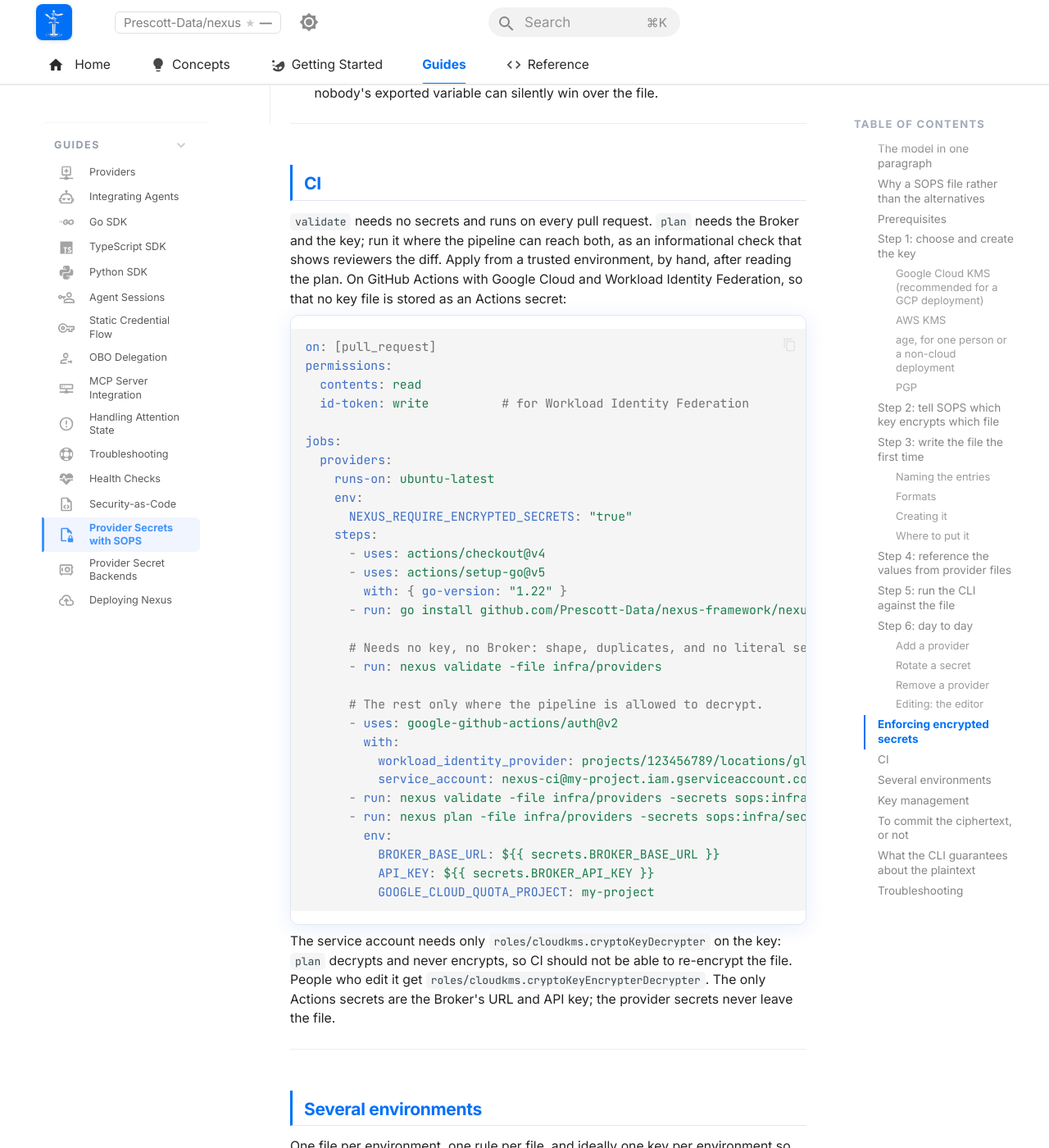
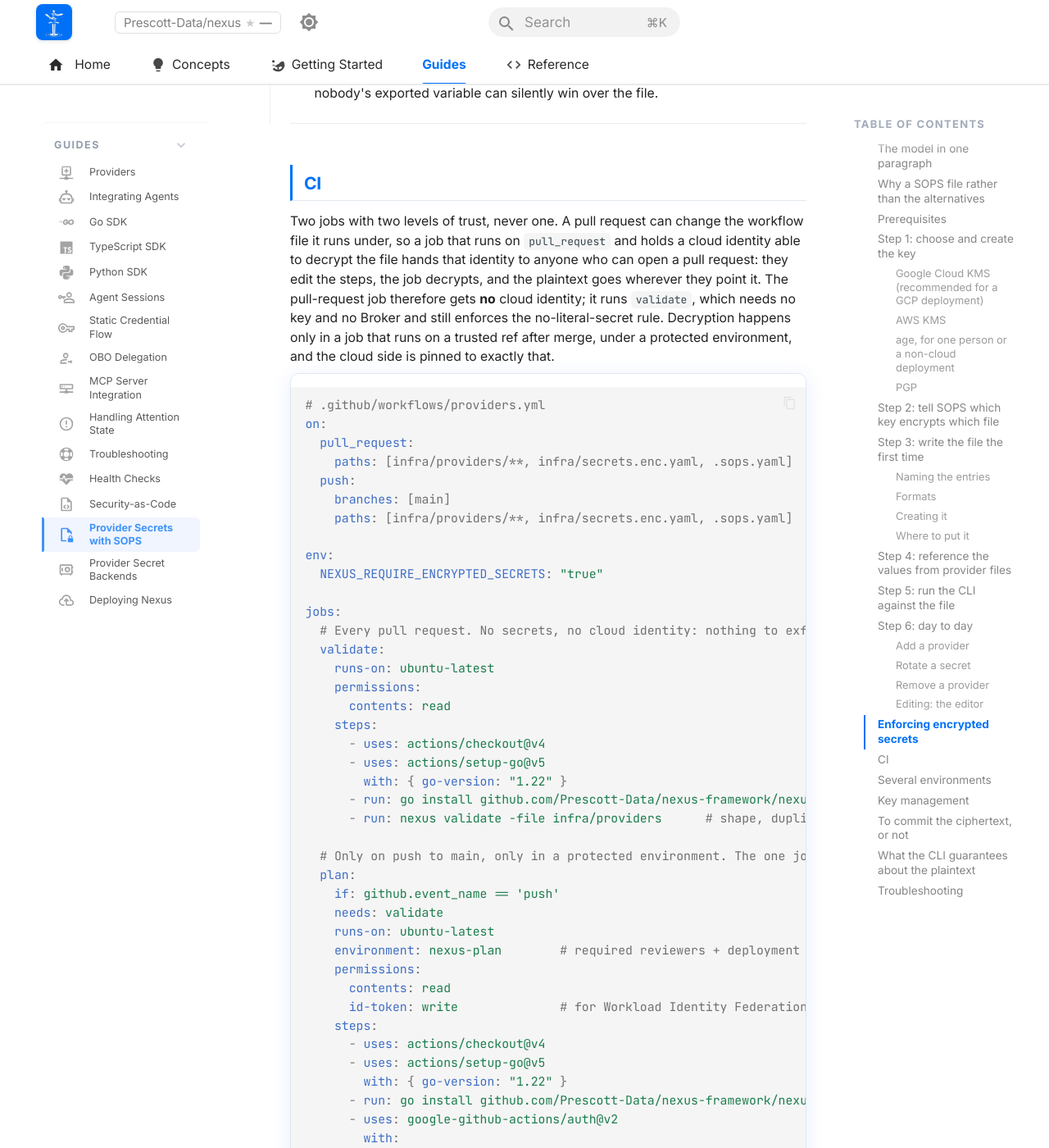
Before and after one commit to Prescott-Data/nexus-framework, an MkDocs documentation site: the page built from docs/guides/provider-secrets-with-sops.md, in a window 1280 px wide and 1400 px high, scrolled down 11951 px. Shown: the whole window at 82% size. Built offline with MkDocs 1.6.1 and Material for MkDocs 9.7.7, drawn with Linux system fonts in a browser that asks for light colours; comment, search, counter and statistics services are not loaded; some of the changed text lies outside the part shown.

Commit message:
cli: JSON non-string stored values count as plaintext; validate confirms encryption only after the check; CI guidance keeps pull requests keyless
Copilot round 4. plaintextKeys recorded only JSON strings, so a number,
boolean or null left in plaintext passed the policy and was then accepted
by the decrypted parser; every non-metadata key is now recorded. The
"is encrypted at rest" line moves after lookupWith, where it is true.
The guide's CI section is now two jobs: a keyless validate on every pull
request and a plan that decrypts only on push to main under a protected
environment, with the Workload Identity Federation attribute condition
pinned to repository and ref; Security-as-Code's snippet matches. The
troubleshooting row for plaintext values says decrypt and re-encrypt
after removing the rule, since updatekeys changes recipients only.

````diff
--- a/docs/guides/provider-secrets-with-sops.md
+++ b/docs/guides/provider-secrets-with-sops.md
@@ -348,29 +348,47 @@
 
 ## CI
 
-`validate` needs no secrets and runs on every pull request. `plan` needs the Broker and the key; run it where the pipeline can reach both, as an informational check that shows reviewers the diff. Apply from a trusted environment, by hand, after reading the plan. On GitHub Actions with Google Cloud and Workload Identity Federation, so that no key file is stored as an Actions secret:
+Two jobs with two levels of trust, never one. A pull request can change the workflow file it runs under, so a job that runs on `pull_request` and holds a cloud identity able to decrypt the file hands that identity to anyone who can open a pull request: they edit the steps, the job decrypts, and the plaintext goes wherever they point it. The pull-request job therefore gets **no** cloud identity; it runs `validate`, which needs no key and no Broker and still enforces the no-literal-secret rule. Decryption happens only in a job that runs on a trusted ref after merge, under a protected environment, and the cloud side is pinned to exactly that.
 
 ```yaml
-on: [pull_request]
-permissions:
-  contents: read
-  id-token: write          # for Workload Identity Federation
+# .github/workflows/providers.yml
+on:
+  pull_request:
+    paths: [infra/providers/**, infra/secrets.enc.yaml, .sops.yaml]
+  push:
+    branches: [main]
+    paths: [infra/providers/**, infra/secrets.enc.yaml, .sops.yaml]
+
+env:
+  NEXUS_REQUIRE_ENCRYPTED_SECRETS: "true"
 
 jobs:
-  providers:
+  # Every pull request. No secrets, no cloud identity: nothing to exfiltrate.
+  validate:
     runs-on: ubuntu-latest
-    env:
-      NEXUS_REQUIRE_ENCRYPTED_SECRETS: "true"
+    permissions:
+      contents: read
     steps:
       - uses: actions/checkout@v4
       - uses: actions/setup-go@v5
         with: { go-version: "1.22" }
       - run: go install github.com/Prescott-Data/nexus-framework/nexus-cli/cmd/nexus@v0.6.6
+      - run: nexus validate -file infra/providers      # shape, duplicates, no literal secrets
 
-      # Needs no key, no Broker: shape, duplicates, and no literal secrets.
-      - run: nexus validate -file infra/providers
-
-      # The rest only where the pipeline is allowed to decrypt.
+  # Only on push to main, only in a protected environment. The one job that can decrypt.
+  plan:
+    if: github.event_name == 'push'
+    needs: validate
+    runs-on: ubuntu-latest
+    environment: nexus-plan        # required reviewers + deployment branch rule "main" in the repo settings
+    permissions:
+      contents: read
+      id-token: write              # for Workload Identity Federation
+    steps:
+      - uses: actions/checkout@v4
+      - uses: actions/setup-go@v5
+        with: { go-version: "1.22" }
+      - run: go install github.com/Prescott-Data/nexus-framework/nexus-cli/cmd/nexus@v0.6.6
       - uses: google-github-actions/auth@v2
         with:
           workload_identity_provider: projects/123456789/locations/global/workloadIdentityPools/github/providers/github
@@ -383,7 +401,17 @@
           GOOGLE_CLOUD_QUOTA_PROJECT: my-project
 ```
 
-The service account needs only `roles/cloudkms.cryptoKeyDecrypter` on the key: `plan` decrypts and never encrypts, so CI should not be able to re-encrypt the file. People who edit it get `roles/cloudkms.cryptoKeyEncrypterDecrypter`. The only Actions secrets are the Broker's URL and API key; the provider secrets never leave the file.
+The workflow alone is not the control; the cloud side must refuse a token from anywhere else. On the Workload Identity Federation provider, set an attribute condition that pins the repository **and** the ref or environment, so that a token minted by a pull request, a fork, or a copy of this workflow on another branch cannot impersonate the service account even if the YAML is identical:
+
+```
+assertion.repository == "my-org/my-repo" && assertion.ref == "refs/heads/main"
+# or, binding to the protected environment instead of the branch:
+assertion.repository == "my-org/my-repo" && assertion.environment == "nexus-plan"
+```
+
+Map `attribute.repository` and `attribute.ref` (or `attribute.environment`) from the token's claims when you create the provider, and bind the service account to the pool with a principalSet that names the repository. The service account itself needs only `roles/cloudkms.cryptoKeyDecrypter` on the key: `plan` decrypts and never encrypts, so CI should not be able to re-encrypt the file. People who edit it get `roles/cloudkms.cryptoKeyEncrypterDecrypter`. The only Actions secrets are the Broker's URL and API key; the provider secrets never leave the file.
+
+If reviewers want to see the plan before merging rather than after, run it from an operator's machine and paste the masked output into the pull request. A `pull_request` job that can decrypt is not a safe shortcut to that, and `pull_request_target` with a checkout of the PR head is worse.
 
 ---
 
@@ -471,6 +499,6 @@
 | The editor opens and shows `ENC[...]` strings | You opened the file directly, not through `sops edit` | `sops edit infra/secrets.enc.yaml` |
 | `sops edit` returns at once and nothing changed | A GUI editor that does not block | `EDITOR="code --wait"` (or the editor's equivalent) |
 | `-require-encrypted-secrets: -secrets is "env"` on `plan` | `NEXUS_SECRETS` is unset and no `-secrets` was passed, so the default `env` source was selected | Pass `-secrets sops:…` or export `NEXUS_SECRETS` |
-| `-require-encrypted-secrets: N value(s) are stored in plaintext in …: KEY` | A SOPS `unencrypted_suffix` / `unencrypted_regex` / `encrypted_regex` rule left that key in plaintext in the file | Remove the rule for that key (or rename the key) and `sops updatekeys` / re-encrypt; the value must be `ENC[...]` in the stored file |
+| `-require-encrypted-secrets: N value(s) are stored in plaintext in …: KEY` | A SOPS `unencrypted_suffix` / `unencrypted_regex` / `encrypted_regex` rule left that key in plaintext in the file | Remove the rule (or rename the key so it no longer matches), then decrypt and re-encrypt: `sops decrypt infra/secrets.enc.yaml > "$TMP/secrets.yaml"` in a private temp dir, `sops encrypt --filename-override infra/secrets.enc.yaml --output infra/secrets.enc.yaml "$TMP/secrets.yaml"`, remove the temp dir. `sops updatekeys` is not enough: it changes recipients, not which values are encrypted |
 | `plan` shows `client_secret: *** → ***` for a provider you did not rotate | The Broker's stored secret differs from the file (someone rotated through the API, or the file is stale) | Decide which is right; `apply` sends the file's value, so update the file first if the Broker is right |
 | `plan` is silent after a rotation for an old provider | The provider has no fingerprint yet (registered before 0.6.4) | Rotate once with `PATCH /providers/{id}`, or wait for the Broker to use the secret; from then on `plan` compares it |
````
Also changed, not shown: docs/guides/security-as-code.md (+3 -7 lines), 3 other files.
